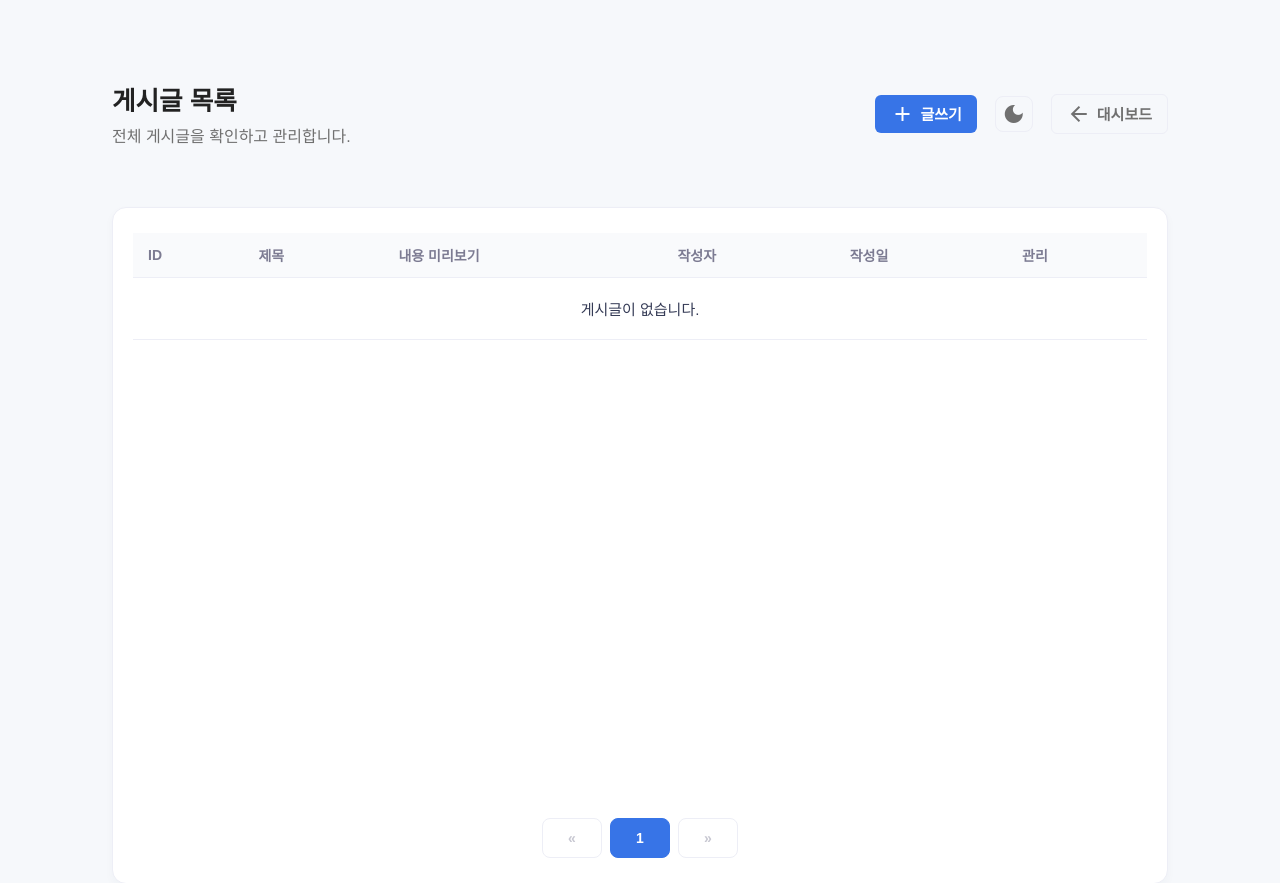
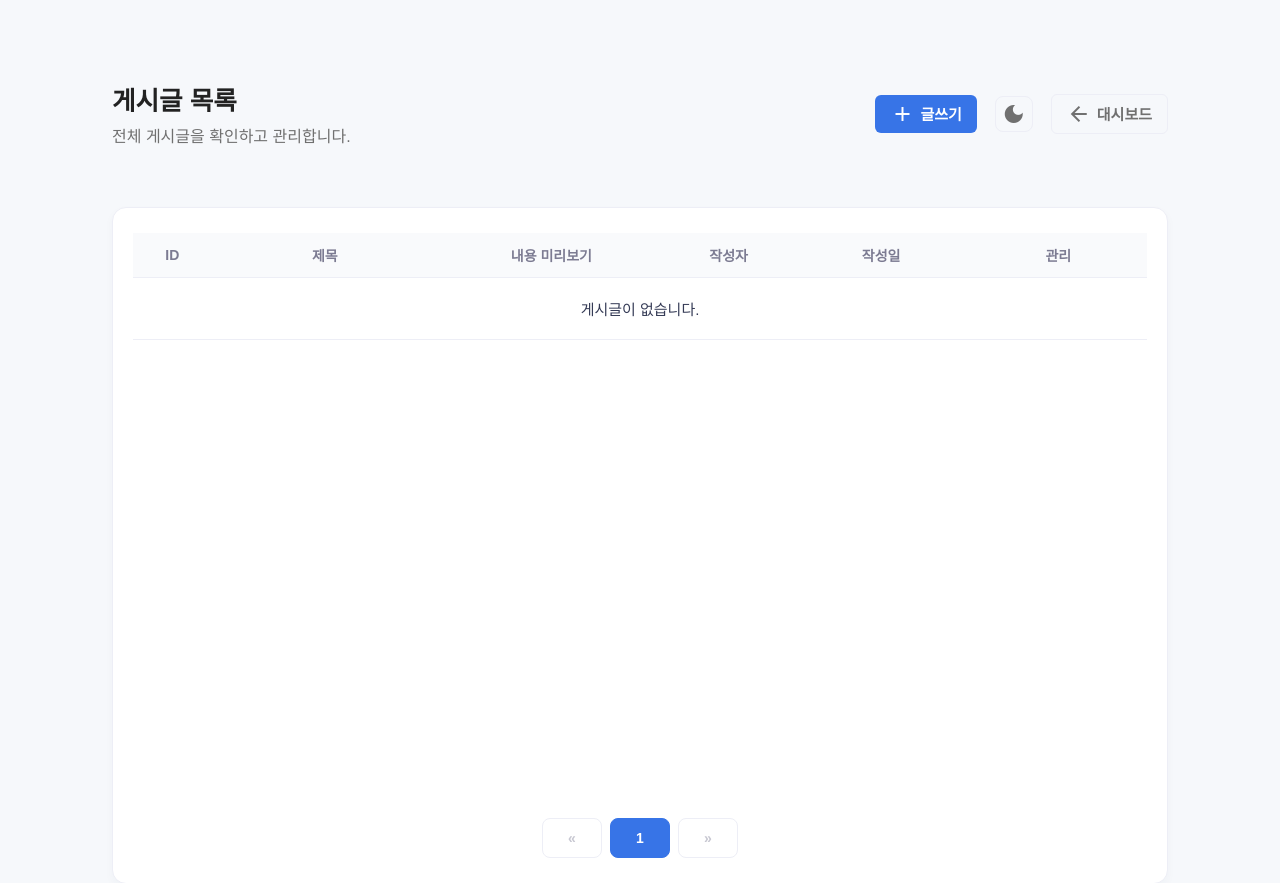
Before and after one commit to ataraxia7899/Dashboard_in_django, a Django app: page /post_list/ in a window 1280 px wide. Shown: the top 883 px of the page. Run offline with Django 5.2, Linux system fonts and the light colour scheme; data that the repository does not hold is empty.

Commit message:
UI 개선: 게시글 목록 및 작성 폼 스타일 수정, 테이블 컬럼 너비 조정

```diff
--- a/static/dashboard.css
+++ b/static/dashboard.css
@@ -266,12 +266,32 @@ body {
 .user-list,
 .post-list {
 	font-size: 15px;
-	line-height: 1.66;
+	display: flex;
+	flex-direction: column;
+	gap: 12px; /* 각 항목 사이의 간격 */
+	padding-top: 5px;
 }
 .user-list li,
 .post-list li {
-	margin-bottom: 5px;
 	color: var(--activity-text-color);
+	line-height: 1.5;
+}
+
+.post-list-item {
+	display: flex;
+	justify-content: space-between;
+	align-items: center;
+}
+
+.post-list-title {
+	font-weight: 500;
+}
+
+.post-list-meta {
+	font-size: 13px;
+	color: var(--text-color-secondary);
+	white-space: nowrap; /* 작성자, 시간이 줄바꿈되지 않도록 */
+	margin-left: 10px;
 }
 .activity-list {
 	display: flex;
--- a/static/post_form.css
+++ b/static/post_form.css
@@ -6,6 +6,7 @@
 	padding: 30px 35px;
 	border: 1.2px solid var(--card-border-color);
 	box-shadow: 0 4px 10px var(--card-shadow-color);
+  height: 10%;
 }
 
 .form-field {
--- a/static/post_list.css
+++ b/static/post_list.css
@@ -16,28 +16,57 @@
 	width: 100%;
 	border-collapse: collapse;
 	font-size: 15px;
-	min-width: 600px; /* Ensure table is scrollable on small screens */
+	min-width: 600px; /* 작은 화면에서 테이블이 스크롤되도록 보장 */
+	table-layout: fixed; /* 컬럼 너비를 고정합니다. */
 }
 
 .post-table th,
 .post-table td {
 	padding: 12px 15px;
-	text-align: left;
+	text-align: center;
 	border-bottom: 1px solid var(--card-border-color);
 	color: var(--activity-text-color);
 	vertical-align: middle;
+	/* 기본적으로는 줄바꿈을 하지 않고, 내용이 길면 ...으로 표시합니다. */
 	white-space: nowrap;
-}
-.post-table td.post-title {
-	white-space: normal; /* 내용이 길 경우 줄바꿈 허용 */
-	max-width: 500px; /* 최대 너비 지정 */
-	word-break: break-word; /* 단어 단위로 줄바꿈하여 가독성 향상 */
+	overflow: hidden;
+	text-overflow: ellipsis;
 }
 
+/* 각 컬럼의 너비를 지정합니다. */
+.post-table .col-id {
+	width: 5%;
+}
+.post-table .col-title {
+	width: 20%;
+}
+.post-table .col-content {
+	width: 20%;
+}
+.post-table .col-author {
+	width: 10%;
+}
+.post-table .col-date {
+	width: 15%;
+}
+.post-table .col-manage {
+	width: 15%;
+}
+
+/* 제목과 내용은 줄바꿈을 허용하고 가운데 정렬합니다. */
+.post-table th.col-title,
+.post-table td.post-title,
+.post-table th.col-content,
+.post-table td.post-content-preview {
+	white-space: normal;
+	word-break: break-word;
+	text-align: center;
+}
+
+/* 내용 미리보기 텍스트 스타일 */
 .post-table td.post-content-preview {
 	color: var(--text-color-secondary);
 	font-size: 14px;
-	max-width: 150px;
 }
 
 .post-table thead th {
@@ -55,6 +84,7 @@
 	display: flex;
 	gap: 8px;
 	align-items: center;
+	justify-content: center;
 }
 
 .btn-create {
--- a/templates/post_form.html
+++ b/templates/post_form.html
@@ -3,7 +3,7 @@
 	<head>
 		<meta charset="UTF-8" />
 		<title>
-			{% if form.instance.pk %}게시글 수정{% else %}게시글 작성{% endif %} - Bada
+			{% if form.instance.pk %}게시글 수정{% else %}게시글 작성{% endif %}
 			어드민
 		</title>
 		{% load static %}
@@ -38,7 +38,7 @@
 				</div>
 
 				<!-- Post Form -->
-				<div class="form-container">
+				<div class="form-container" style="height: 55%;">
 					<form method="post">
 						{% csrf_token %}
 						<!-- 오류 표시 -->
--- a/templates/post_list.html
+++ b/templates/post_list.html
@@ -42,16 +42,15 @@
 					<table class="post-table">
 						<thead>
 							<tr>
-								<th>ID</th>
-								<th>제목</th>
-								<th>내용 미리보기</th>
-								<th>작성자</th>
-								<th>작성일</th>
-								<th>관리</th>
+								<th class="col-id">ID</th>
+								<th class="col-title">제목</th>
+								<th class="col-content">내용 미리보기</th>
+								<th class="col-author">작성자</th>
+								<th class="col-date">작성일</th>
+								<th class="col-manage">관리</th>
 							</tr>
 						</thead>
 						<tbody>
-							{# `for` 루프는 리스트가 비어있을 때를 처리하는 `empty` 태그를 제공합니다. #}
 							{% for post in posts %}
 							<tr>
 								<td>{{ post.id }}</td>
@@ -98,34 +97,34 @@
 							>
 							{% else %}
 							<a href="#" class="page-arrow disabled">&laquo;</a>
+							{% endif %} {% for page_number in posts.paginator.page_range %}
+							{% if page_number == 1 %}
+							<a
+								href="?page={{ page_number }}"
+								class="page-link {% if page_number == posts.number %}active{% endif %}"
+								>{{ page_number }}</a
+							>
 							{% endif %}
-							<!-- 페이지 번호 -->
-							{% for page_number in posts.paginator.page_range %}
-								{# 첫 페이지 링크 #}
-								{% if page_number == 1 %}
-									<a href="?page={{ page_number }}" class="page-link {% if page_number == posts.number %}active{% endif %}">{{ page_number }}</a>
-								{% endif %}
-
-								{# 첫 페이지 뒤의 생략 부호 #}
 							{% if page_number == posts.number|add:"-3" and page_number > 2 %}
 							<a href="#" class="page-link disabled">...</a>
 							{% endif %}
-
-								{# 현재 페이지 주변의 페이지들 #}
 							{% if page_number > 1 and page_number < posts.paginator.num_pages and page_number >= posts.number|add:"-2" and page_number <= posts.number|add:"2" %}
-									<a href="?page={{ page_number }}" class="page-link {% if page_number == posts.number %}active{% endif %}">{{ page_number }}</a>
+							<a
+								href="?page={{ page_number }}"
+								class="page-link {% if page_number == posts.number %}active{% endif %}"
+								>{{ page_number }}</a
+							>
 							{% endif %}
-
-								{# 마지막 페이지 앞의 생략 부호 #}
 							{% if page_number == posts.number|add:"3" and page_number < posts.paginator.num_pages|add:"-1" %}
 							<a href="#" class="page-link disabled">...</a>
 							{% endif %}
-
-								{# 마지막 페이지 링크 (페이지가 1개 이상일 때) #}
 							{% if page_number == posts.paginator.num_pages and posts.paginator.num_pages > 1 %}
-									<a href="?page={{ page_number }}" class="page-link {% if page_number == posts.number %}active{% endif %}">{{ page_number }}</a>
-								{% endif %}
-							{% endfor %}
+							<a
+								href="?page={{ page_number }}"
+								class="page-link {% if page_number == posts.number %}active{% endif %}"
+								>{{ page_number }}</a
+							>
+							{% endif %} {% endfor %}
 							<!-- 다음 페이지 -->
 							{% if posts.has_next %}
 							<a href="?page={{ posts.next_page_number }}" class="page-arrow"
```
Also changed, not shown: templates/dashboard.html (+3 -6 lines). Lines whose indentation alone changed are shown as unchanged.
